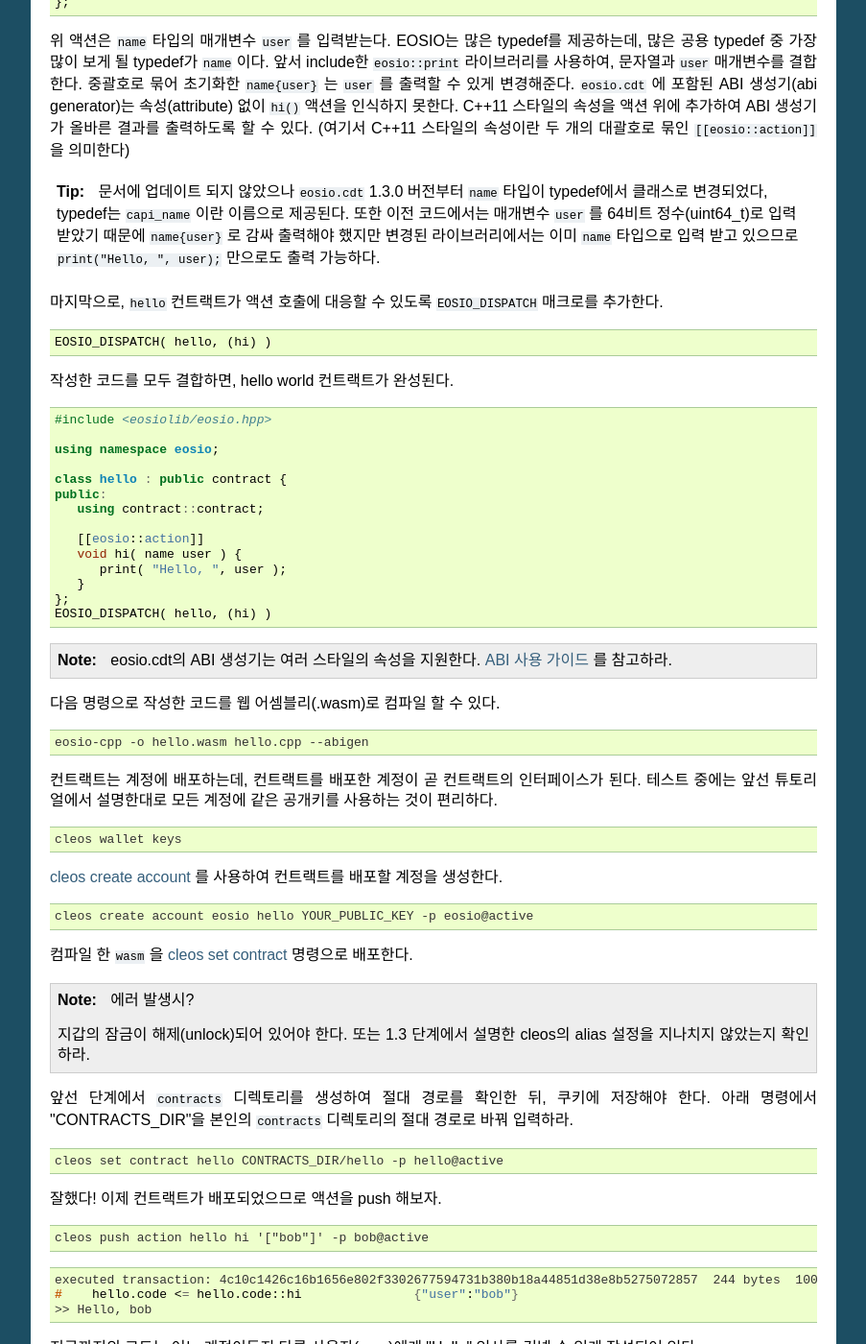
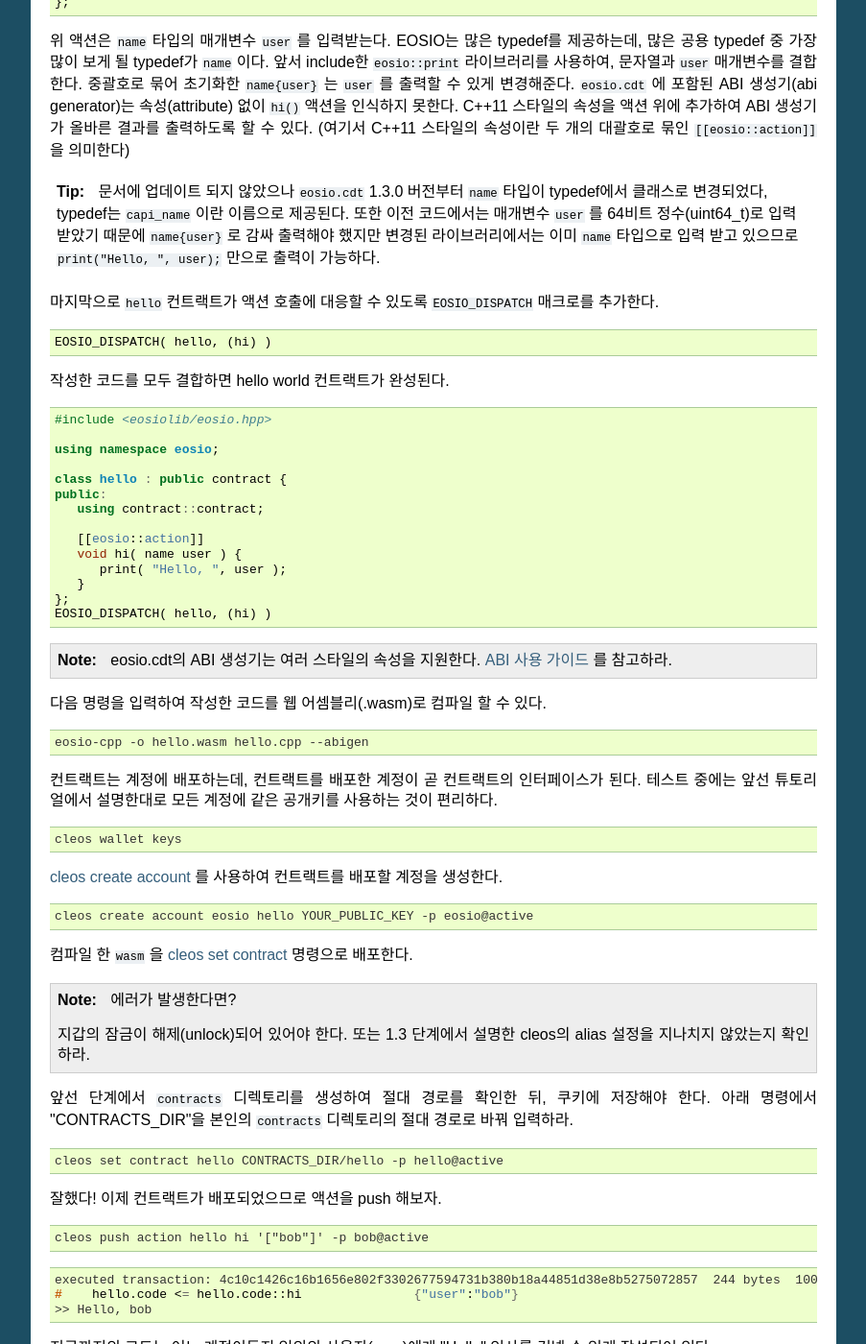
Before and after one commit to eosdevkr/eosio-doc, a Sphinx documentation site: the page built from docs/getting-started/2-1-hello-world.rst, in a window 1280 px wide and 1400 px high, scrolled down 1172 px. Shown: the whole window at 96% size, without its empty margins (198-1101 px from the left). Built offline with Sphinx 7.4.7, drawn with Linux system fonts in a browser that asks for light colours; some of the changed text lies outside the part shown.

Commit message:
update hello-world tutorial

```diff
--- a/docs/getting-started/2-1-hello-world.rst
+++ b/docs/getting-started/2-1-hello-world.rst
@@ -81,15 +81,15 @@
 
    문서에 업데이트 되지 않았으나 ``eosio.cdt`` 1.3.0 버전부터 ``name`` 타입이 typedef에서 클래스로 변경되었다, typedef는 ``capi_name`` 이란 이름으로 제공된다.
    또한 이전 코드에서는 매개변수 ``user`` 를 64비트 정수(uint64_t)로 입력받았기 때문에 ``name{user}`` 로 감싸 출력해야 했지만
-   변경된 라이브러리에서는 이미 ``name`` 타입으로 입력 받고 있으므로 ``print("Hello, ", user);`` 만으로도 출력 가능하다.
+   변경된 라이브러리에서는 이미 ``name`` 타입으로 입력 받고 있으므로 ``print("Hello, ", user);`` 만으로 출력이 가능하다.
 
-마지막으로, ``hello`` 컨트랙트가 액션 호출에 대응할 수 있도록 ``EOSIO_DISPATCH`` 매크로를 추가한다.
+마지막으로 ``hello`` 컨트랙트가 액션 호출에 대응할 수 있도록 ``EOSIO_DISPATCH`` 매크로를 추가한다.
 
 .. code-block:: c++
 
    EOSIO_DISPATCH( hello, (hi) )
 
-작성한 코드를 모두 결합하면, hello world 컨트랙트가 완성된다.
+작성한 코드를 모두 결합하면 hello world 컨트랙트가 완성된다.
 
 .. code-block:: c++
 
@@ -110,7 +110,7 @@
 
 .. note:: eosio.cdt의 ABI 생성기는 여러 스타일의 속성을 지원한다. `ABI 사용 가이드 <https://github.com/EOSIO/eosio.cdt#difference-from-old-abi-generator>`_ 를 참고하라.
 
-다음 명령으로 작성한 코드를 웹 어셈블리(.wasm)로 컴파일 할 수 있다.
+다음 명령을 입력하여 작성한 코드를 웹 어셈블리(.wasm)로 컴파일 할 수 있다.
 
 .. code-block:: console
 
@@ -130,7 +130,7 @@
 
 컴파일 한 ``wasm`` 을 `cleos set contract <https://developers.eos.io/eosio-cleos/reference#cleos-set-contract>`_ 명령으로 배포한다.
 
-.. note:: 에러 발생시?
+.. note:: 에러가 발생한다면?
 
    지갑의 잠금이 해제(unlock)되어 있어야 한다. 또는 1.3 단계에서 설명한 cleos의 alias 설정을 지나치지 않았는지 확인하라.
 
@@ -193,13 +193,13 @@
 
    cleos set contract hello CONTRACTS_DIR/hello -p hello@active
 
-user와 승인한 계정을 다르게 하여 액션을 다시 실행해보자.
+user와 승인한 계정을 다르게 하여 다시 액션을 실행해보자.
 
 .. code-block:: console
 
    cleos push action hello hi '["bob"]' -p alice@active
 
-기대한 것과 같이 ``require_auth`` 는 트랜잭션의 실행을 중단하고 아래 에러를 발생시킨다.
+새로 추가한 ``require_auth`` 는 트랜잭션의 실행을 중단하고 아래 에러를 발생시킨다.
 
 .. code-block:: console
 
```
Also changed, not shown: other parts of docs/getting-started/2-1-hello-world.rst (+1 -1 lines).
